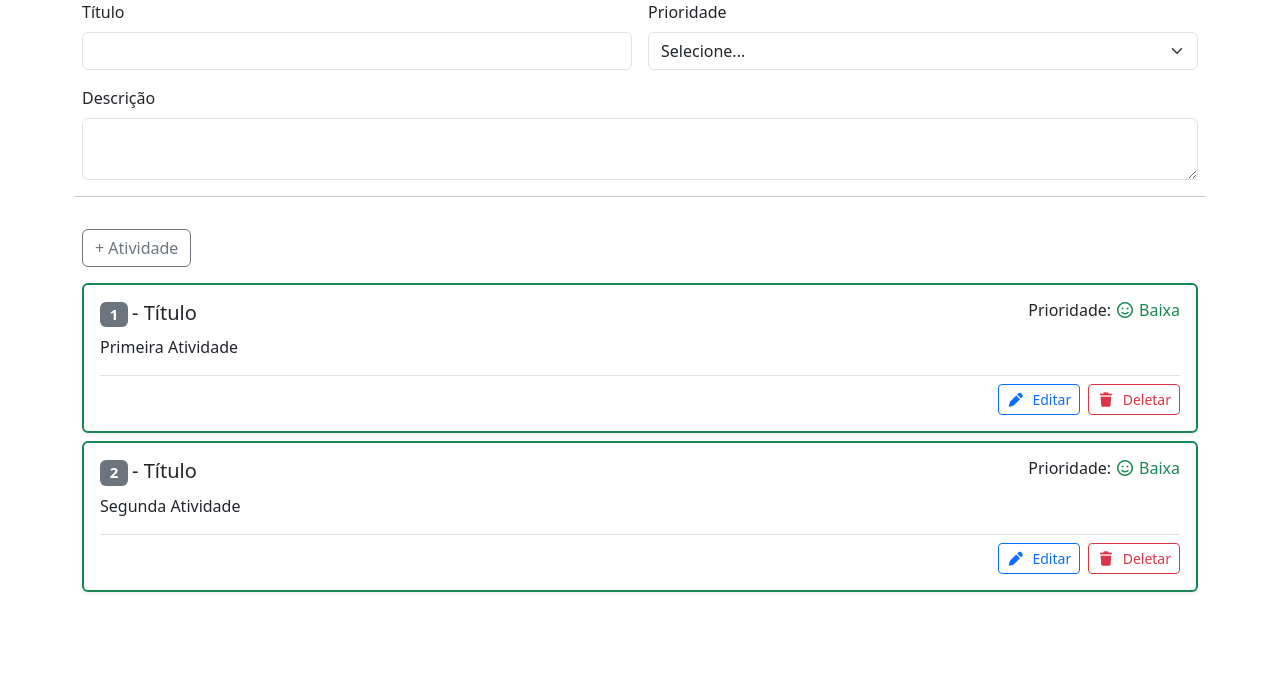
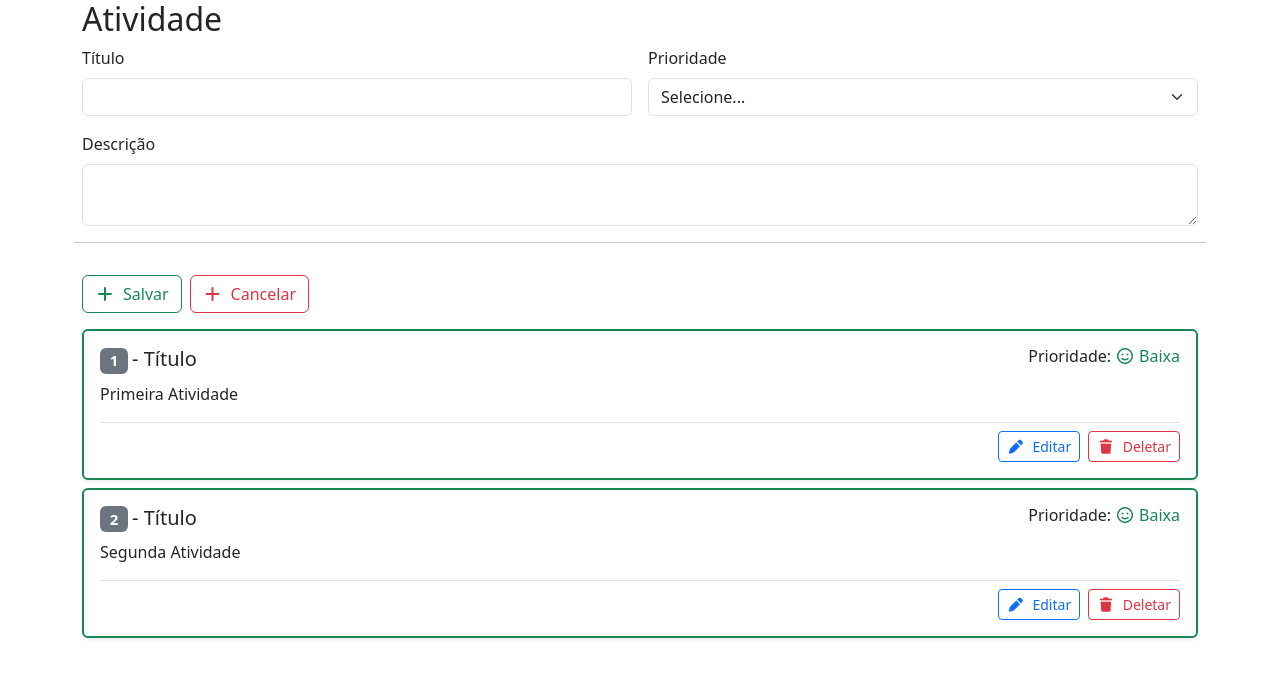
Before and after one commit to rehmeloz/Gestor-de-Atividades, a React (Vite) app in the folder pro-atividade-app.client/: page / in a window 1280 px wide. Shown: the top 678 px of the page. Built offline with nearby package versions, Linux system fonts and the light colour scheme.

Commit message:
adiciona botão de cancelar e salvar edição de atividade

```diff
--- a/pro-atividade-app.client/src/components/AtividadeForm.jsx
+++ b/pro-atividade-app.client/src/components/AtividadeForm.jsx
@@ -20,6 +20,14 @@ export default function AtividadeForm(props) {
         setAtividade = ({...atividade, [name]: value})
     }
 
+    const handleCancelar = (e) => {
+        e.preventDefault();
+
+        // cancelarAtividade();
+
+        setAtividade(atividadeInicial);
+    }
+
     function atividadeAtual(){
         if (props.ativSelecionada.id != 0) {
             return props.ativSelecionada
@@ -30,6 +38,8 @@ export default function AtividadeForm(props) {
     }
 
     return (
+        <>
+            <h2>Atividade {atividade.id != 0 ? atividade.id : ''}</h2>
         <form className="row g-3">
             <div className="col-md-6">
                 <label className="form-label">Título</label>
@@ -67,8 +77,27 @@ export default function AtividadeForm(props) {
             </div>
             <hr />
             <div className="col-12">
-                <button className="btn btn-outline-secondary" onClick={props.addAtividades}>+ Atividade</button>
+                {
+                    atividade.id == 0 ?
+                    <button className="btn btn-outline-secondary"
+                        onClick={props.addAtividades}>
+                        <i className="fas fa-plus me-2"></i>
+                            Atividade</button>
+                        :
+                        <>
+                            <button className="btn btn-outline-success me-2" type="submit">
+                                <i className="fas fa-plus me-2"></i>
+                                Salvar
+                            </button>
+                            <button className="btn btn-outline-danger"
+                                onClick={handleCancelar}>
+                                <i className="fas fa-plus me-2"></i>
+                                Cancelar
+                            </button>
+                        </>
+                }
             </div>
         </form>
+        </>
     )
 }
```
